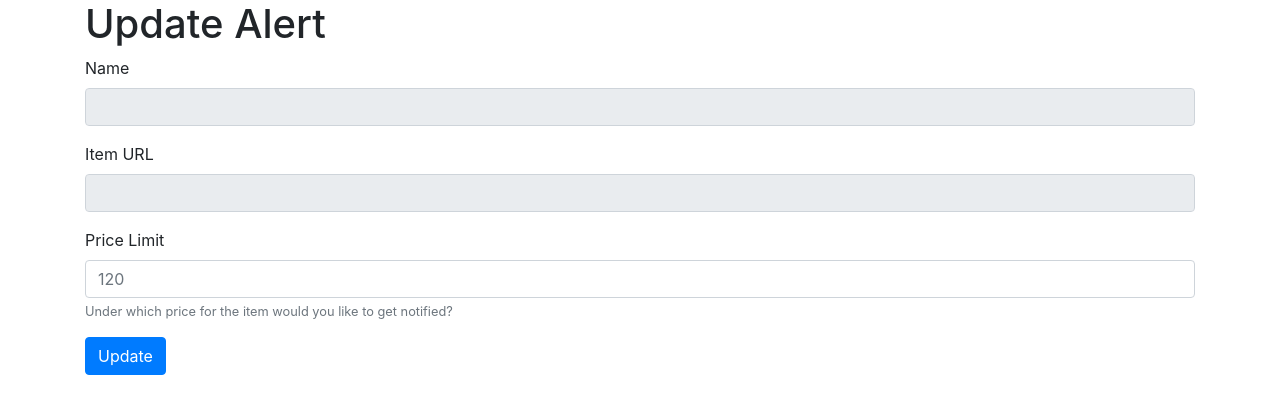
After one commit to jcburnworth1/Pricing_Service, a Flask app: template templates/alerts/edit_alert.html in a window 1280 px wide. The commit adds this page. Shown: the top 414 px of the page. Run offline with Flask 2, Linux system fonts and the light colour scheme; the template is opened without the code that fills it, so the values that code supplies are empty; some libraries are stand-ins or nearby versions.

Commit message:
Adding edit functionality

```diff
--- a/app.py
+++ b/app.py
@@ -2,12 +2,14 @@
 from flask import Flask
 # from views.items_deprecated import item_blueprint
 from views.alerts import alert_blueprint
+from views.stores import store_blueprint
 
 ## Create the flask application
 app = Flask(__name__) #'__main__'
 
 ## Register blueprints
 app.register_blueprint(alert_blueprint, url_prefix='/alerts')
+app.register_blueprint(store_blueprint, url_prefix='/stores')
 
 ## Execute the program
 if __name__ == '__main__':
--- /dev/null
+++ b/templates/alerts/edit_alert.html
@@ -0,0 +1,34 @@
+{% extends "base.html" %}
+
+{% block content %}
+    <header>
+        <h1>Update Alert</h1>
+    </header>
+
+<section class="update-alert-form">
+
+        <form method="post"> <!--By default - Forms use get-->
+            <div class="form-group">
+                <label for="name">Name</label>
+                <input type="text" class="form-control" id="name" name="name" value="{{ alert.name }}" disabled/>
+            </div>
+
+            <div class="form-group">
+                <label for="item_url">Item URL</label>
+                <input type="text" class="form-control" id="item_url" name="item_url"
+                       value="{{alert.item.url}}" disabled/>
+            </div>
+
+            <div class="form-group">
+                <label for="price_limit">Price Limit</label>
+                <input type="text" class="form-control" id="price_limit" name="price_limit"
+                       placeholder="120" value="{{alert.price_limit}}" aria-describedby="priceLimitHelp"/>
+                <small class="form-text text-muted" id="priceLimitHelp">
+                    Under which price for the item would you like to get notified?
+                </small>
+            </div>
+
+            <button type="submit" class="btn btn-primary">Update</button>
+        </form>
+    </section>
+{% endblock %}
--- a/templates/stores/store_index.html
+++ b/templates/stores/store_index.html
@@ -10,7 +10,7 @@
         <div class="list-group-item">
             <h4 class="list-group-item-heading">{{ store.name }}</h4>
             <p >
-                For URLs starting with {{ store.url_prefix }}.
+                For URLs starting with {{ store.url_prefix }}
             </p>
         </div>
         {% endfor %}
--- a/views/items_deprecated.py
+++ b/views/items_deprecated.py
@@ -12,7 +12,7 @@ def index(): ## By default will show a list of all items_deprecated stored in mo
     """Return all items_deprecated from mongo when landing here"""
     items = Item.all()
 
-    return render_template('items_deprecated/index_deprecated.html', items=items)
+    return render_template('items_deprecated/item_index_deprecated.html', items=items)
 
 ## New Items Endpoint
 @item_blueprint.route('/new', methods=['GET', 'POST'])
```
Also changed, not shown: views/alerts.py (+18 -2 lines), templates/alerts/alert_index.html (renamed from templates/alerts/index.html), templates/items_deprecated/item_index_deprecated.html (renamed from templates/items_deprecated/index_deprecated.html).
